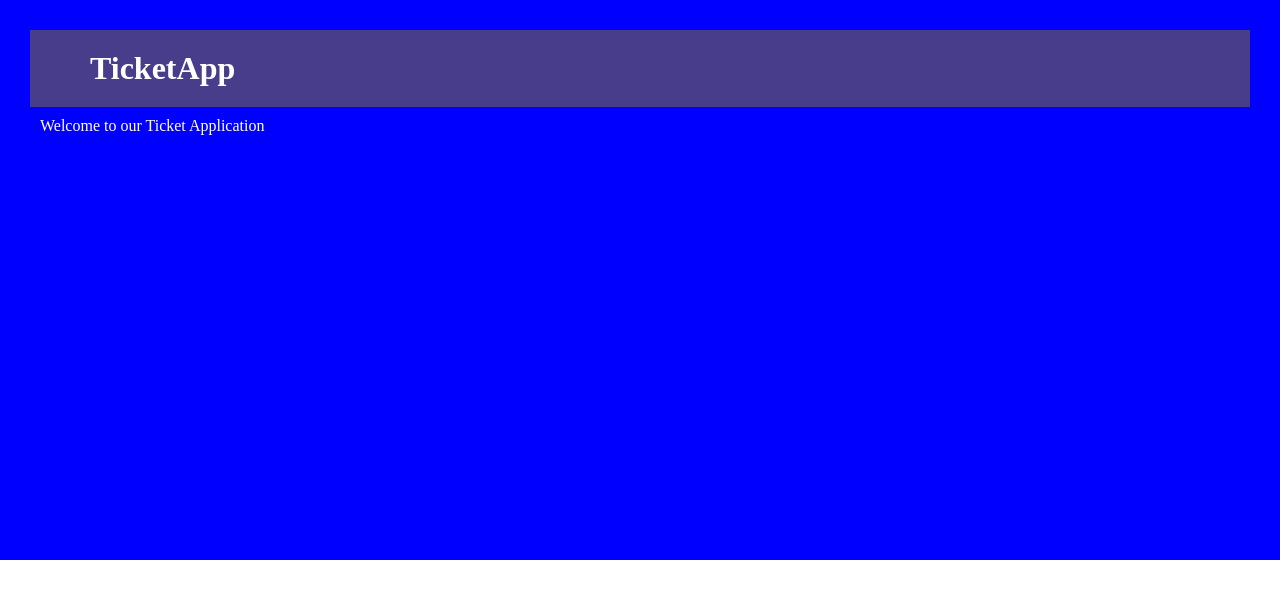
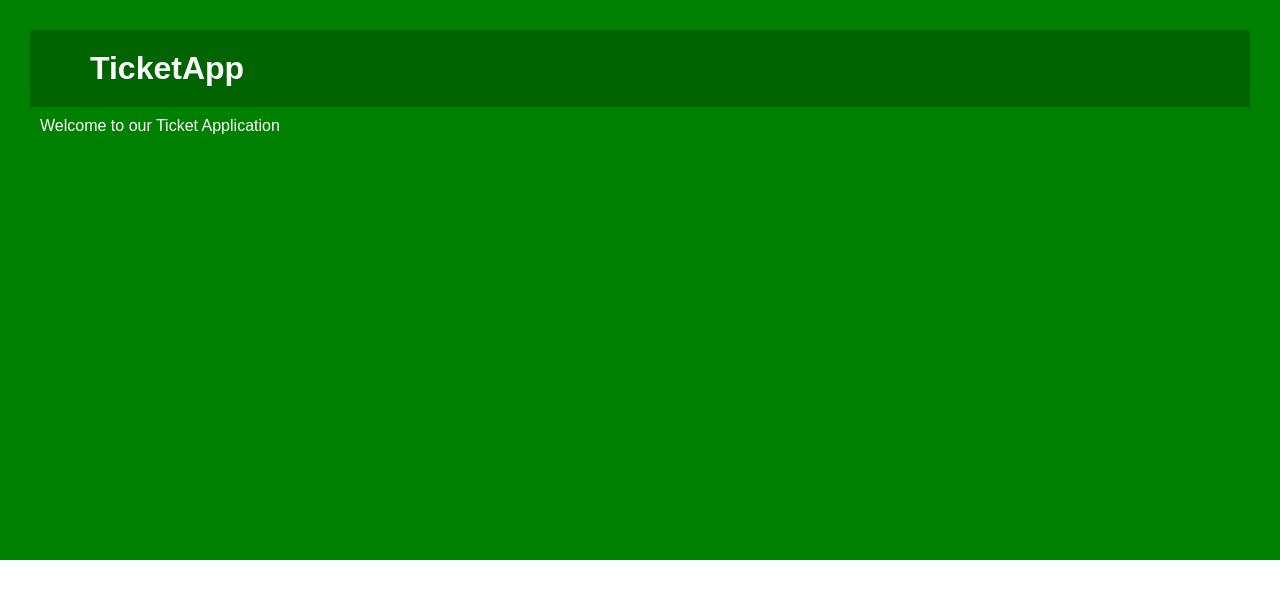
Before and after one commit to bjadis/ticketapp, a plain HTML site: page index.html in a window 1280 px wide. Drawn offline with Linux system fonts and the light colour scheme.

Commit message:
change the app Bg color to green

```diff
--- a/index.html
+++ b/index.html
@@ -8,15 +8,16 @@
 		*{
 			padding: 0;
 			margin: 0;
+			font-family: arial,sans-serif;
 		}
 		div{
 			min-height: 500px;
 			padding: 30px;
-			background: blue;
+			background: green;
 			color: white;
 		}
 		h1{
-			background: darkslateblue;
+			background: darkgreen;
 			padding: 20px 60px;
 		}
 		p{
```
